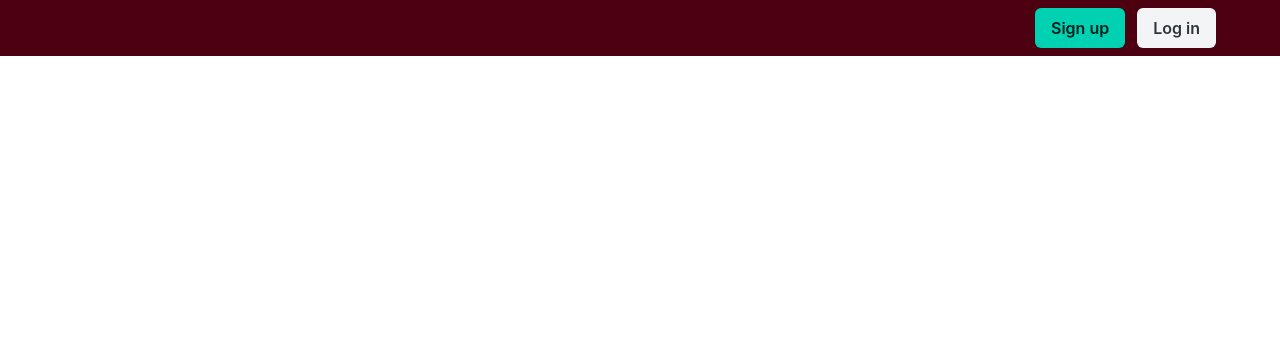
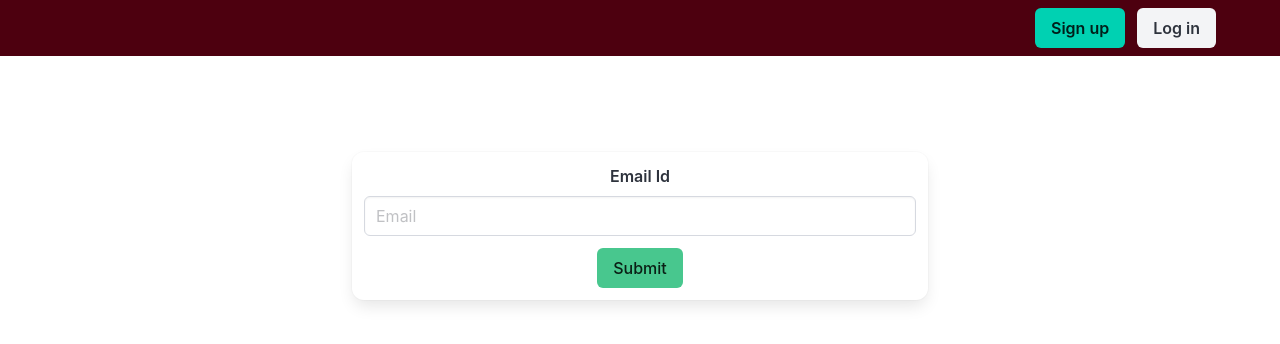
Before and after one commit to tanmaysihare/client-expense-tracker-app, a React (Create React App) app: page /forget_password in a window 1280 px wide. Shown: the top 344 px of the page. Built offline with nearby package versions, Linux system fonts and the light colour scheme.

Commit message:
forget password

```diff
--- a/src/App.js
+++ b/src/App.js
@@ -8,11 +8,13 @@ import Homepage from './pages/home/Homepage';
 import WelcomePage from './pages/home/WelcomePage';
 import {useSelector} from 'react-redux';
 import LeaderBoard from './pages/leaderBoard/LeaderBoard';
+import ForgetPassword from './pages/auth/ForgetPassword';
+
 
 function App() {
   const isLoggedIn = useSelector((state)=>state.Auth.isAuthenticated) || localStorage.getItem("isLoggedIn");
   const isPremium = useSelector((state)=>state.premium_membership.isPremium)
-
+ console.log("isPremium",isPremium);
   return (
     <div className="">
       <Navbar/>
@@ -23,6 +25,7 @@ function App() {
       <Route path='/login'><Login/></Route>
     {isLoggedIn && <Route path='/homepage'><Homepage/></Route>}
     {isPremium && <Route path='/leader_board'><LeaderBoard/></Route>}
+    <Route path='/forget_password'><ForgetPassword/></Route>
     </Switch>
     </div>
   );
--- a/src/navigation/Navbar.js
+++ b/src/navigation/Navbar.js
@@ -48,6 +48,7 @@ function Navbar() {
       };
 
       const rzp1 = new window.Razorpay(options);
+
       rzp1.open();
       toast.success("Payment Successful");
     } catch (error) {
@@ -55,7 +56,7 @@ function Navbar() {
       toast.error(error);
     }
   };
-console.log(isPremium);
+
   return (
     <nav
       className="navbar has-background-danger-15"
--- /dev/null
+++ b/src/pages/auth/ForgetPassword.js
@@ -0,0 +1,46 @@
+import React from 'react'
+import { Formik, Form, Field, ErrorMessage } from "formik";
+import * as Yup from "yup";
+import axios from "axios";
+import { toast } from "sonner";
+//import { useSelector } from 'react-redux';
+function ForgetPassword() {
+    //const token = useSelector((state)=>state.Auth.token) || localStorage.getItem("token");
+    const initialValues = {
+        email: "",
+    };
+    const submitHandler = async (data) => {
+        try{
+            const response = await axios.post("http://localhost:3001/password/forget-password",data);
+            toast.success(response.data.message);
+        }catch(error){
+            toast.error(error);
+        }
+    };
+    const validationSchema = Yup.object().shape({
+        email: Yup.string().required("Email is required").email("Email is invalid"),
+    });
+  return (
+    <div>
+      <Formik initialValues={initialValues} validationSchema={validationSchema} onSubmit={submitHandler} >
+            <div className='container is-grouped is-grouped-centered mt-6 pt-6'>
+                <div className='box column is-half is-offset-one-quarter'>
+                <Form>
+                    <div className='field has-text-centered'>
+                         <label className='label mx-6'>Email Id</label>
+                    <div className='control'>
+                        <Field type="email" className='input' name="email" placeholder="Email" />
+                    </div>
+                        <ErrorMessage name="email" component="span" className='help is-danger'/>
+                    <button type="submit" className='button is-success mt-3'>Submit</button>
+                    </div>
+
+                </Form>
+                </div>
+            </div>
+      </Formik>
+    </div>
+  )
+}
+
+export default ForgetPassword;
--- a/src/pages/auth/Login.js
+++ b/src/pages/auth/Login.js
@@ -3,7 +3,7 @@ import { Formik, Form, Field, ErrorMessage } from "formik";
 import * as Yup from "yup";
 import axios from "axios";
 import { toast } from "sonner";
-import { useHistory } from "react-router-dom/cjs/react-router-dom";
+import { Link, useHistory } from "react-router-dom/cjs/react-router-dom";
 import {useDispatch} from 'react-redux';
 import { AuthActions } from "../../store/AuthSlice";
 import { buyPremium } from "../../store/PremiumMember";
@@ -52,7 +52,7 @@ function Login() {
         onSubmit={submitHandler}
         validationSchema={validationSchema}
       >
-        <div className="field is-grouped is-grouped-centered mt-6 pt-6">
+        <div className="box column is-half is-offset-one-quarter is-grouped is-grouped-centered mt-6 pt-6">
           <Form>
             <div className="field has-text-centered">
               <h1 className="has-text-success is-size-2 is-uppercase">
@@ -95,15 +95,24 @@ function Login() {
                 className="help is-danger"
               />
             </div>
-            <div className="field is-grouped">
-              <button type="submit" className="button is-primary">
+            <div className=" grid">
+              <div className=" cell">
+                <button type="submit" className="button is-primary">
                 SUBMIT
               </button>
+              </div>
+             <div className=" cell">
               <label className="label">
-                <a href="/signup" className="label ml-1 mt-2">
+                <div className="grid">
+                  <div className="cell"> <Link to="/forget_password" className="label mt-2">Forget Password</Link></div>
+                  <div className="cell"><Link to="/signup" className="label mt-2 ">
                   New User - Signup Now
-                </a>
+                </Link></div></div>
+
+
               </label>
+              </div>
+
             </div>
           </Form>
         </div>
--- a/src/pages/home/Homepage.js
+++ b/src/pages/home/Homepage.js
@@ -1,12 +1,21 @@
-import React,{useState} from "react";
+import React,{useEffect, useState} from "react";
 import { Formik, Form, Field, ErrorMessage } from "formik";
 import * as Yup from "yup";
 import axios from "axios";
 import { toast } from "sonner";
 import ExpenseList from "./ExpenseList";
-
+import { useSelector,useDispatch } from "react-redux";
+import { buyPremium } from "../../store/PremiumMember";
 function Homepage() {
   const [expenses, setExpenses] = useState([]);
+  const token = useSelector((state)=>state.Auth.token) || localStorage.getItem("token");
+  const dispatch = useDispatch();
+  useEffect(()=>{
+    axios.get("http://localhost:3001/orders/transaction_status",{headers:{"access-token":token}}).then((res)=>{
+        dispatch(buyPremium(res.data.isPremium));
+    })
+  },[dispatch,token]);
+
   const initialValues = {
     money: "",
     description: "",
@@ -14,7 +23,7 @@ function Homepage() {
   };
   const submitHandler = async (data) => {
     try{
-        const token = localStorage.getItem("token");
+
         const response = await axios.post("http://localhost:3001/expense",data,{headers:{"access-token":token}});
 
         toast.success(response.data.message);
```
